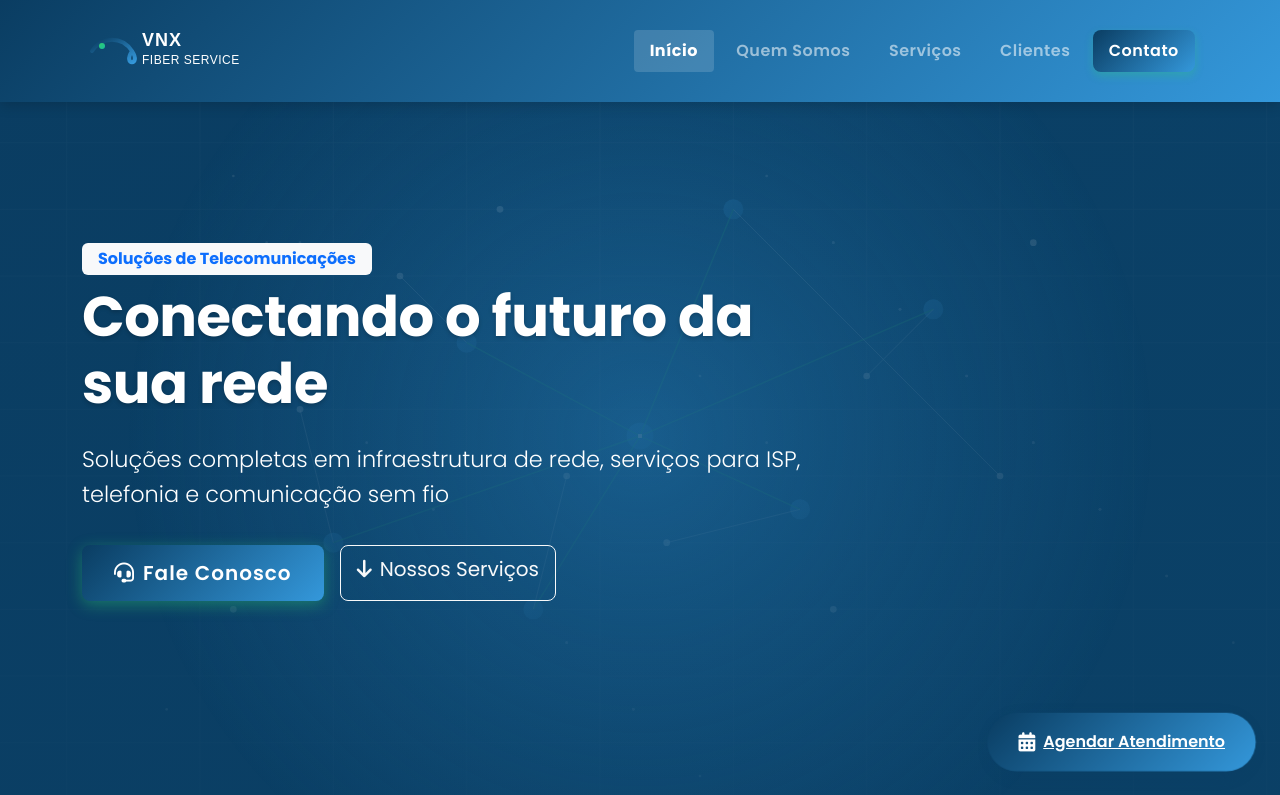
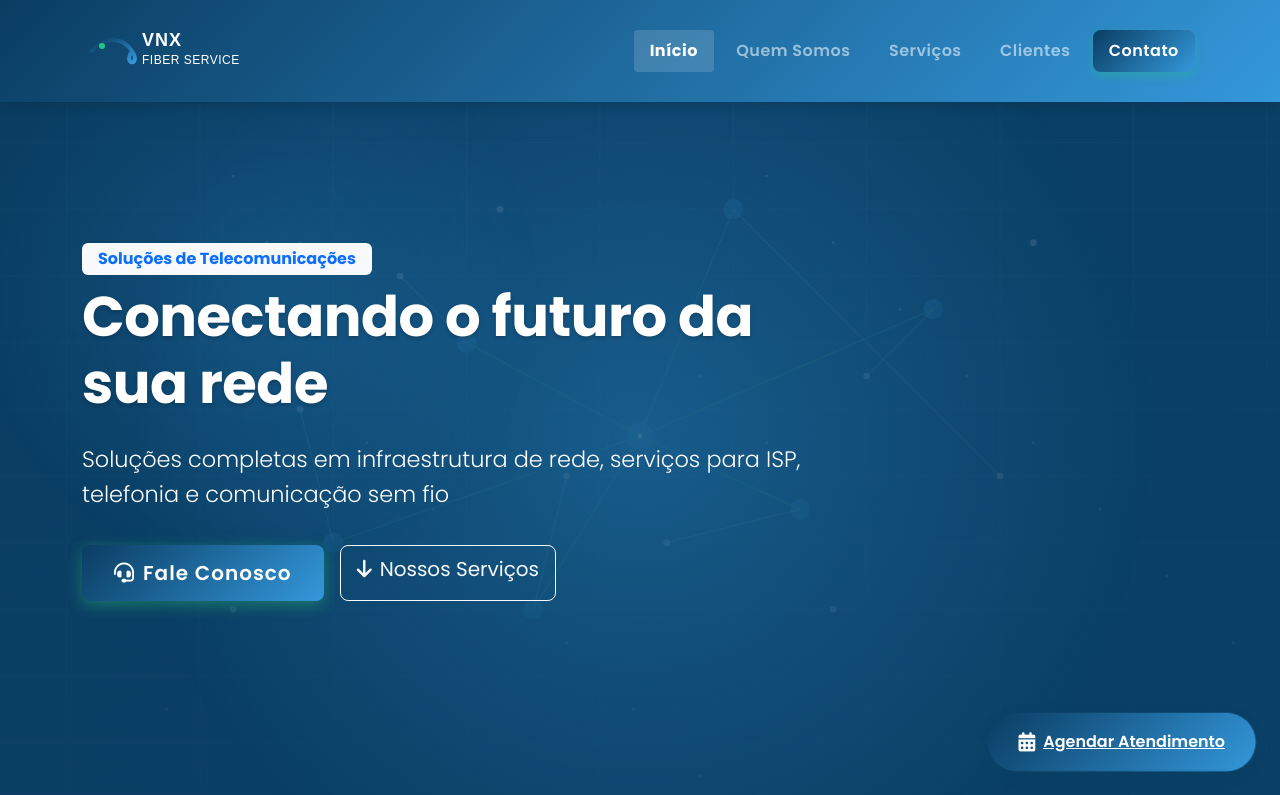
Before and after one commit to vnxfiber/vnx-serv, a PHP site: page /index.html in a window 1280 px wide. Shown: the top 795 px of the page. Run offline with PHP 8.4, Linux system fonts and the light colour scheme.

Commit message:
Adiciona animação ao banner principal e atualiza links para páginas legais

```diff
--- a/index.html
+++ b/index.html
@@ -54,6 +54,7 @@
 
     <!-- Hero Section -->
     <section id="home" class="hero hero-no-image">
+        <div class="background-animation"></div>
         <div class="container">
             <div class="row align-items-center">
                 <div class="col-lg-8 col-md-10 text-white">
@@ -745,8 +746,8 @@
                     <p class="mb-md-0">&copy; 2023 VNX FIBER SERVICE. Todos os direitos reservados.</p>
                 </div>
                 <div class="col-md-6 text-md-end">
-                    <a href="#" class="text-white me-3">Política de Privacidade</a>
-                    <a href="#" class="text-white">Termos de Uso</a>
+                    <a href="politica-de-privacidade.html" class="text-white me-3">Política de Privacidade</a>
+                    <a href="termos-de-uso.html" class="text-white">Termos de Uso</a>
                 </div>
             </div>
         </div>
--- a/styles/main.css
+++ b/styles/main.css
@@ -66,12 +66,56 @@ body {
     color: white;
     position: relative;
     padding-top: 70px;
+    overflow: hidden;
 }
 
 .hero-no-image {
     background: linear-gradient(rgba(10, 61, 98, 0.8), rgba(10, 61, 98, 0.9)), url('../assets/hero-bg.svg');
     background-size: cover;
     background-position: center;
+}
+
+/* Animação do Background */
+.background-animation {
+    position: absolute;
+    top: 0;
+    left: 0;
+    width: 100%;
+    height: 100%;
+    z-index: 1;
+    background: radial-gradient(circle at 20% 30%, rgba(52, 152, 219, 0.4) 0%, rgba(10, 61, 98, 0) 25%);
+    animation: pulse-bg 8s ease-in-out infinite alternate, move-bg 20s ease-in-out infinite;
+    pointer-events: none;
+}
+
+@keyframes pulse-bg {
+    0% {
+        opacity: 0.4;
+    }
+    50% {
+        opacity: 0.8;
+    }
+    100% {
+        opacity: 0.4;
+    }
+}
+
+@keyframes move-bg {
+    0% {
+        background-position: 20% 30%;
+    }
+    25% {
+        background-position: 80% 20%;
+    }
+    50% {
+        background-position: 60% 80%;
+    }
+    75% {
+        background-position: 30% 70%;
+    }
+    100% {
+        background-position: 20% 30%;
+    }
 }
 
 .hero::before {
@@ -87,7 +131,7 @@ body {
 
 .hero .container {
     position: relative;
-    z-index: 2;
+    z-index: 3;
     display: flex;
     flex-direction: column;
     justify-content: center;
```
